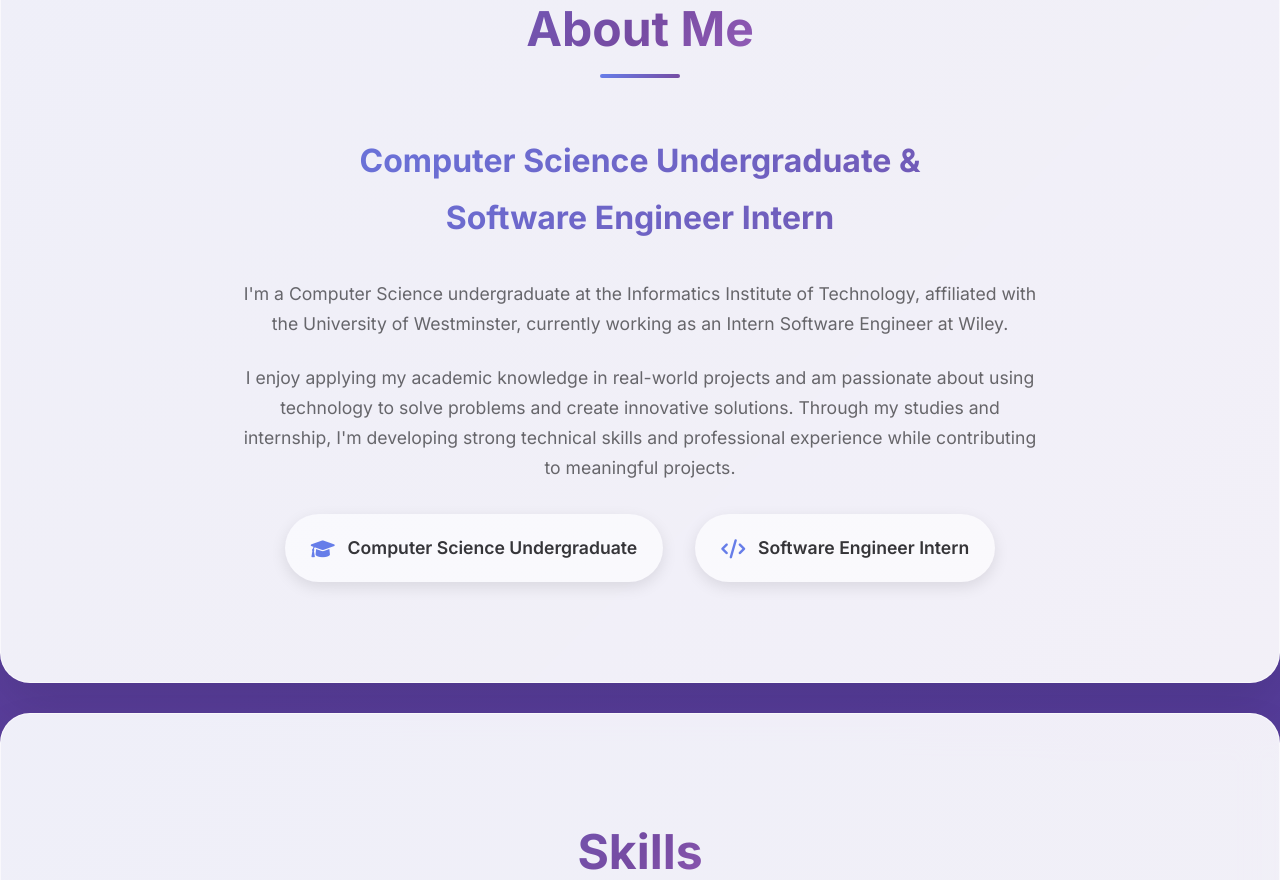
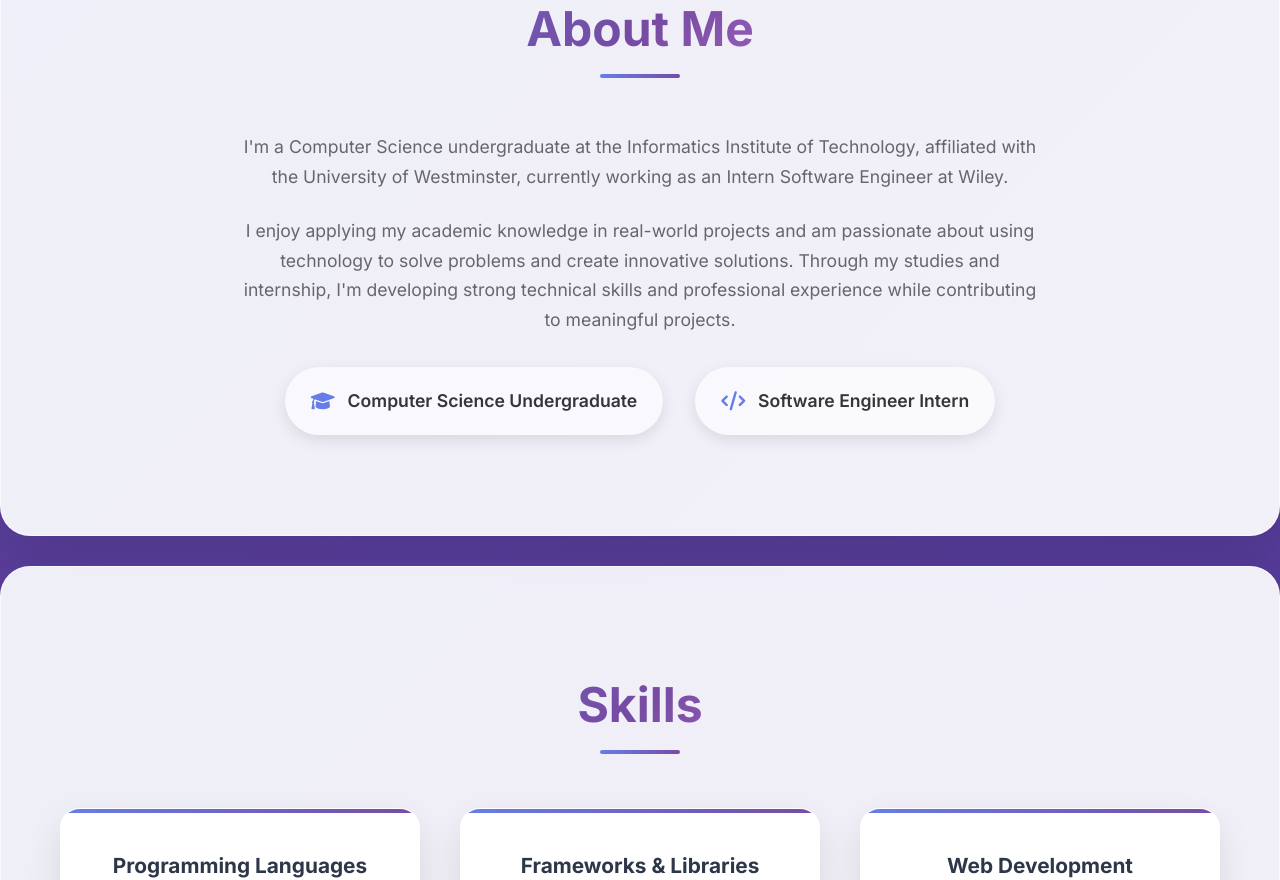
Before and after one commit to nethmee03/Portfolio_nethmee, a React (Create React App) app: page / in a window 1280 px wide. Shown: the part 940-1820 px from the top of the page. Built offline with nearby package versions, Linux system fonts and the light colour scheme; the HTML template or start-up script is replaced by a standard one.

Commit message:
fix: removed heading

```diff
--- a/src/components/About.js
+++ b/src/components/About.js
@@ -8,9 +8,6 @@ const About = () => {
         <h2 className="section-title">About Me</h2>
         <div className="about-content">
           <div className="about-text">
-                   <div className="about-intro">
-                     <h3>Computer Science Undergraduate &<br />Software Engineer Intern</h3>
-                   </div>
                    <div className="about-description">
                      <p>
                        I'm a Computer Science undergraduate at the Informatics Institute of Technology,
```
